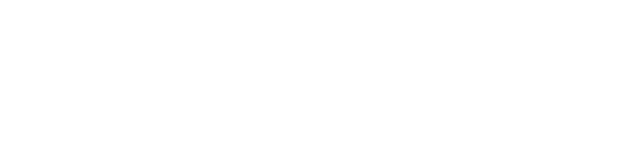
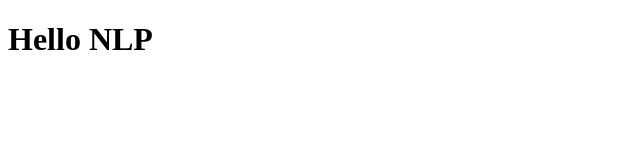
Before and after one commit to harddownloader/nlp.github.io, a plain HTML site: page index.html in a window 1280 px wide. Shown: the whole page, without its empty margins (0-640 px from the left). Drawn offline with Linux system fonts and the light colour scheme.

Commit message:
Add files via upload

```diff
--- a/index.html
+++ b/index.html
@@ -4,6 +4,7 @@
   <meta charset="utf-8">
 
   <title></title>
+  <h1>Hello NLP</h1>
 
   <script type="text/javascript">
   </script>
```
